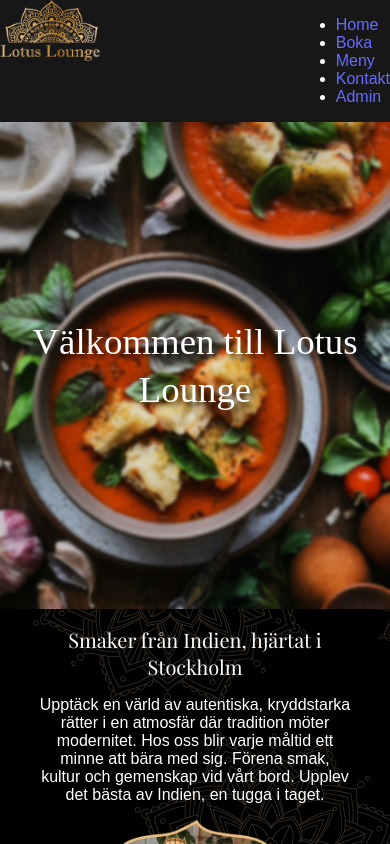
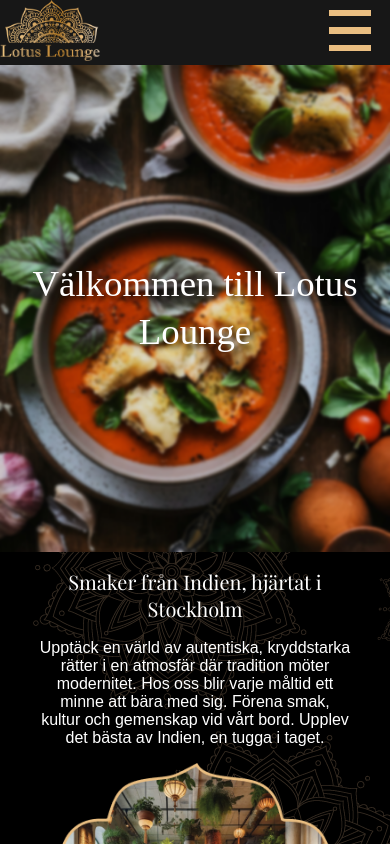
Before and after one commit to Medieinstitutet/the-restaurant-team8, a React (Vite) app: page / in a window 390 px wide. Shown: the top 844 px of the page. Built offline with nearby package versions, Linux system fonts and the light colour scheme; a web font is replaced by a local one.

Commit message:
HamburgerMenu done?

```diff
--- a/src/components/hamburgerMenu/HamburgerMenu.tsx
+++ b/src/components/hamburgerMenu/HamburgerMenu.tsx
@@ -0,0 +1,43 @@
+import { NavLink } from "react-router-dom";
+import "../hamburgerMenu/HamburgerMenu.scss";
+
+
+interface IHamburgerMenuProps {
+    isOpen: boolean;
+    toggleMenu: () => void;
+}
+
+export const HamburgerMenu = ({isOpen, toggleMenu}:IHamburgerMenuProps) => {
+
+
+    return (
+        <>
+
+            <button className={`hamburger-menu ${isOpen ? 'open': ''}`} onClick={toggleMenu}>
+                <span></span>
+                <span></span>
+                <span></span>
+            </button>
+            {isOpen && (
+        <ul className={`nav-links ${isOpen ? 'open': ''}`}>
+          <li >
+            <NavLink to="/">Home</NavLink>
+          </li>
+          <li>
+            <NavLink to="/booking">Boka</NavLink>
+          </li>
+          <li>
+            <NavLink to="/menu">Meny</NavLink>
+          </li>
+          <li>
+            <NavLink to="/contact">Kontakt</NavLink>
+          </li>
+          {/* <li>
+            <NavLink to={"/admin"}>Admin</NavLink>
+          </li> */}
+        </ul>
+      )}
+
+        </>
+    );
+};
--- a/src/components/menu/FoodMenu.tsx
+++ b/src/components/menu/FoodMenu.tsx
@@ -1,4 +1,4 @@
-import { MenuCategory } from "../menuCategory/menuCategory";
+import { MenuCategory } from "../menuCategory/MenuCategory";
 import menuJson from "../menu/menu.json";
 import { IMenuData } from "../../models/IMenuData";
 
--- a/src/components/navbar/Navbar.tsx
+++ b/src/components/navbar/Navbar.tsx
@@ -1,29 +1,21 @@
-import { NavLink } from "react-router-dom";
-import logo from '../../images/logo.png'
-import './Navbar.scss'
+import logo from "../../images/logo.png";
+import "./Navbar.scss";
+import { HamburgerMenu } from "../hamburgerMenu/HamburgerMenu";
+import { useState } from "react";
 export const Navbar = () => {
+  const [isOpen, setIsOpen] = useState(false);
+
+  const toggleMenu = () => {
+    setIsOpen(!isOpen);
+  };
   return (
     <nav>
       <div className="logoContainer">
         <img src={logo} alt="logotyp" />
       </div>
-      <ul>
-        <li>
-          <NavLink to={"/"}>Home</NavLink>
-        </li>
-        <li>
-          <NavLink to={"/booking"}>Boka</NavLink>
-        </li>
-        <li>
-          <NavLink to={"/menu"}>Meny</NavLink>
-        </li>
-        <li>
-          <NavLink to={"/contact"}>Kontakt</NavLink>
-        </li>
-        <li>
-          <NavLink to={"/admin"}>Admin</NavLink>
-        </li>
-      </ul>
+      <div className="hamburger-menu-container">
+        <HamburgerMenu isOpen={isOpen} toggleMenu={toggleMenu} />
+      </div>
     </nav>
   );
 };
--- /dev/null
+++ b/src/models/IHamburgerMenu.ts
@@ -0,0 +1,4 @@
+export interface IHamburgerMenu {
+    isOpen: boolean;
+    toggleMenu: () => void;
+}
```
